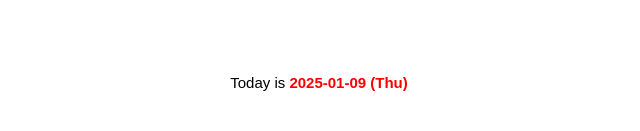
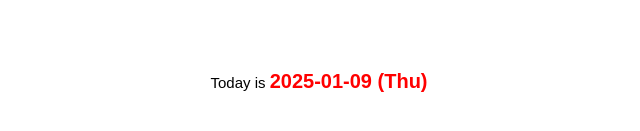
Before and after one commit to chaeso1993/notion, a plain HTML site: page index.html in a window 1280 px wide. Shown: the part 319-450 px from the top of the page, without its empty margins (321-961 px from the left). Drawn offline with Linux system fonts and the light colour scheme.

Commit message:
index.html

```diff
--- a/index.html
+++ b/index.html
@@ -29,7 +29,7 @@
         }
 
         /* Today is 부분 글꼴 크기 줄이기 */
-        .date span {
+        .date .today-text {
             font-size: 15px;
         }
 
@@ -42,7 +42,7 @@
 </head>
 <body>
     <div class="date">
-        <span>Today is </span><span class="highlight" id="formatted-date"></span>
+        <span class="today-text">Today is </span><span class="highlight" id="formatted-date"></span>
     </div>
 
     <script>
```
